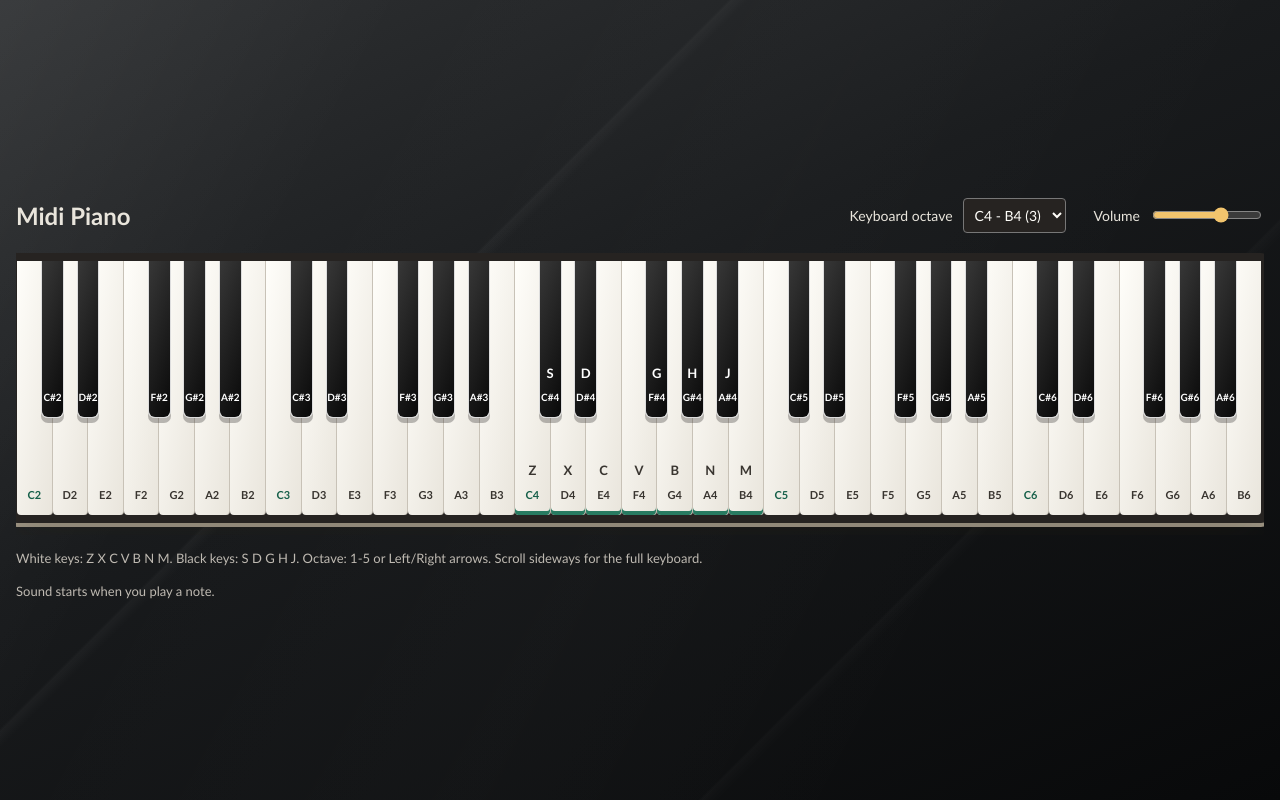
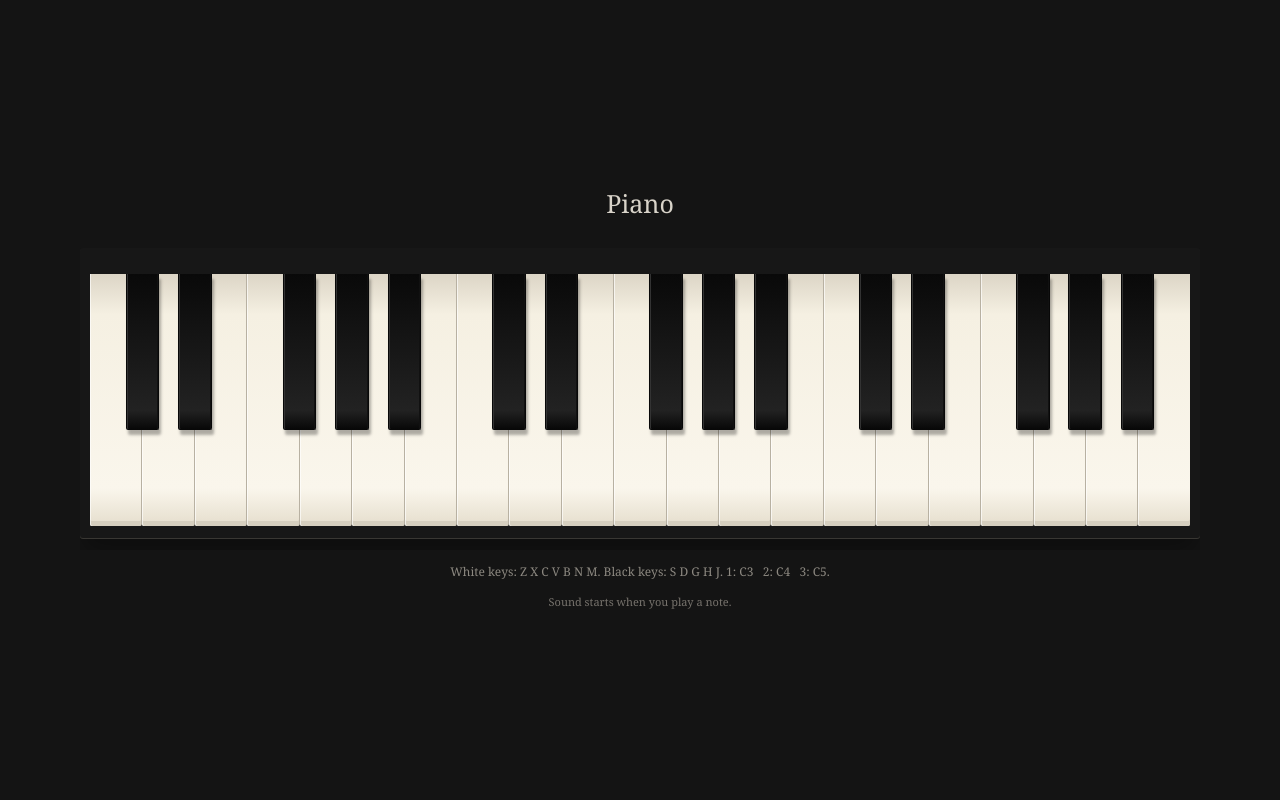
Before and after one commit to DimaMalynskyi/realistic-piano, a website: page index.html in a window 1280 px wide. Drawn offline with Linux system fonts and the light colour scheme.

Commit message:
style: simplify classic piano keyboard design

```diff
--- a/index.html
+++ b/index.html
@@ -9,26 +9,14 @@
 </head>
 <body>
     <main class="instrument">
-        <header class="controls">
-            <h1>Midi Piano</h1>
-            <label for="octave">Keyboard octave
-                <select id="octave">
-                    <option value="2">C2 - B2 (1)</option>
-                    <option value="3">C3 - B3 (2)</option>
-                    <option value="4" selected>C4 - B4 (3)</option>
-                    <option value="5">C5 - B5 (4)</option>
-                    <option value="6">C6 - B6 (5)</option>
-                </select>
-            </label>
-            <label for="volume">Volume
-                <input id="volume" type="range" min="0" max="100" value="65">
-            </label>
+        <header class="piano-heading">
+            <h1>Piano</h1>
         </header>
         <div class="piano-scroll" tabindex="0" aria-label="Scroll piano keyboard">
-            <div class="piano" role="group" aria-label="Piano, C2 through B6"></div>
+            <div class="piano" role="group" aria-label="Piano, C3 through B5"></div>
         </div>
         <p class="help">White keys: Z X C V B N M. Black keys: S D G H J.
-            Octave: 1-5 or Left/Right arrows. Scroll sideways for the full keyboard.</p>
+            1: C3 &nbsp; 2: C4 &nbsp; 3: C5.</p>
         <p id="audio-status" role="status">Sound starts when you play a note.</p>
         <noscript>Enable JavaScript to play the piano.</noscript>
     </main>
--- a/script.js
+++ b/script.js
@@ -1,7 +1,9 @@
 // Midi Piano
 
-const FIRST_OCTAVE = 2
-const LAST_OCTAVE = 6
+const FIRST_OCTAVE = 3
+const LAST_OCTAVE = 5
+const VOICE_GAIN = 0.2
+const ATTACK_TIME = 0.008
 const NOTE_NAMES = ["C", "C#", "D", "D#", "E", "F", "F#", "G", "G#", "A", "A#", "B"]
 const FLAT_NAMES = ["C", "Db", "D", "Eb", "E", "F", "Gb", "G", "Ab", "A", "Bb", "B"]
 const SHORTCUTS = ["Z", "S", "X", "D", "C", "V", "G", "B", "H", "N", "J", "M"]
@@ -24,18 +26,17 @@ for (let octave = FIRST_OCTAVE; octave <= LAST_OCTAVE; octave++) {
 }
 
 const piano = document.querySelector(".piano")
-const octaveSelect = document.querySelector("#octave")
-const volume = document.querySelector("#volume")
 const audioStatus = document.querySelector("#audio-status")
 const notesByName = new Map(NOTE_DETAILS.map(detail => [detail.note, detail]))
 const keyElements = new Map()
 const activeNotes = new Map()
 const inputNotes = new Map()
 const noteBuffers = new Map()
-let selectedOctave = Number(octaveSelect.value)
+let selectedOctave = 4
 let audioContext
 let masterGain
 let compressor
+let toneFilter
 let audioReady
 
 function renderKeys() {
@@ -78,18 +79,16 @@ function renderKeys() {
         key.addEventListener("pointercancel", releasePointer)
         key.addEventListener("lostpointercapture", releasePointer)
     })
-    updateOctave(false)
+    updateShortcuts(false)
 }
 
-function updateOctave(scroll = true) {
+function updateShortcuts(scroll = true) {
     NOTE_DETAILS.forEach(detail => {
         const key = keyElements.get(detail.note)
         const selected = detail.octave === selectedOctave
-        key.classList.toggle("mapped", selected)
         key.querySelector(".shortcut").textContent = selected ? detail.key : ""
         key.setAttribute("aria-label", `${key.title}${selected ? `, keyboard ${detail.key}` : ""}`)
     })
-    octaveSelect.value = selectedOctave
     if (scroll) {
         keyElements.get(`F${selectedOctave}`).scrollIntoView({ block: "nearest", inline: "center" })
     }
@@ -102,13 +101,18 @@ async function ensureAudio() {
     if (!audioContext) {
         audioContext = new AudioContextClass()
         masterGain = audioContext.createGain()
-        masterGain.gain.value = Number(volume.value) / 100
+        masterGain.gain.value = 0.55
+        toneFilter = audioContext.createBiquadFilter()
+        toneFilter.type = "lowpass"
+        toneFilter.frequency.value = 4200
+        toneFilter.Q.value = 0.5
         compressor = audioContext.createDynamicsCompressor()
         compressor.threshold.value = -18
         compressor.knee.value = 18
         compressor.ratio.value = 4
         compressor.attack.value = 0.003
         compressor.release.value = 0.2
+        toneFilter.connect(compressor)
         compressor.connect(masterGain)
         masterGain.connect(audioContext.destination)
         audioContext.addEventListener("statechange", () => {
@@ -134,22 +138,22 @@ function createPianoBuffer(detail) {
     const duration = decay * 4 + 0.15
     const buffer = audioContext.createBuffer(1, Math.ceil(duration * sampleRate), sampleRate)
     const samples = buffer.getChannelData(0)
-    const stiffness = 0.00008 * (detail.frequency / 261.626) ** 0.5
+    const stiffness = 0.00006 * (detail.frequency / 261.626) ** 0.5
     let totalAmplitude = 0
 
-    for (let harmonic = 1; harmonic <= 20; harmonic++) {
+    for (let harmonic = 1; harmonic <= 16; harmonic++) {
         const frequency = detail.frequency * harmonic *
             Math.sqrt((1 + stiffness * harmonic ** 2) / (1 + stiffness))
         if (frequency >= sampleRate * 0.45) break
 
-        const amplitude = 1 / harmonic ** 1.65
+        const amplitude = 1 / harmonic ** 1.9
         totalAmplitude += amplitude
         const partialDecay = decay / (1 + (harmonic - 1) * 0.32)
         const decayStep = Math.exp(-1 / (partialDecay * sampleRate))
         const phaseStep = 2 * Math.PI * frequency / sampleRate
         const rotationReal = Math.cos(phaseStep)
         const rotationImaginary = Math.sin(phaseStep)
-        const attackSamples = sampleRate * (0.004 + 0.002 / harmonic)
+        const attackSamples = sampleRate * (0.006 + 0.002 / harmonic)
         let phaseReal = 1
         let phaseImaginary = 0
         let level = amplitude
@@ -171,7 +175,7 @@ function createPianoBuffer(detail) {
         noiseSeed = (Math.imul(noiseSeed, 1664525) + 1013904223) >>> 0
         const noise = noiseSeed / 2147483648 - 1
         previousNoise = previousNoise * 0.75 + noise * 0.25
-        const hammer = previousNoise * 0.035 * Math.exp(-time / 0.009) * Math.min(1, time / 0.002)
+        const hammer = previousNoise * 0.015 * Math.exp(-time / 0.009) * Math.min(1, time / 0.003)
         const tailFade = Math.min(1, (samples.length - 1 - sampleIndex) / fadeSamples)
         samples[sampleIndex] = (samples[sampleIndex] / totalAmplitude + hammer) * 0.8 * tailFade
     }
@@ -185,9 +189,9 @@ function startNote(detail, entry) {
     const envelope = audioContext.createGain()
     const now = audioContext.currentTime
     envelope.gain.setValueAtTime(0, now)
-    envelope.gain.linearRampToValueAtTime(0.24, now + 0.005)
+    envelope.gain.linearRampToValueAtTime(VOICE_GAIN, now + ATTACK_TIME)
     source.connect(envelope)
-    envelope.connect(compressor)
+    envelope.connect(toneFilter)
     const voice = { source, envelope, startedAt: now, released: false }
     entry.voice = voice
     source.onended = () => {
@@ -202,13 +206,15 @@ function stopNote(voice) {
     if (!voice || voice.released) return
     voice.released = true
     const now = audioContext.currentTime
+    const heldGain = VOICE_GAIN * Math.min(1, (now - voice.startedAt) / ATTACK_TIME)
     if (typeof voice.envelope.gain.cancelAndHoldAtTime === "function") {
         voice.envelope.gain.cancelAndHoldAtTime(now)
     } else {
         voice.envelope.gain.cancelScheduledValues(now)
-        voice.envelope.gain.setValueAtTime(0.24 * Math.min(1, (now - voice.startedAt) / 0.005), now)
+        voice.envelope.gain.setValueAtTime(heldGain, now)
     }
     voice.envelope.gain.setTargetAtTime(0, now, 0.055)
+    voice.envelope.gain.setValueAtTime(heldGain * Math.exp(-0.39 / 0.055), now + 0.39)
     voice.envelope.gain.linearRampToValueAtTime(0, now + 0.4)
     voice.source.stop(now + 0.41)
 }
@@ -264,16 +270,14 @@ function releaseAllInputs() {
 
 document.addEventListener("keydown", event => {
     if (event.ctrlKey || event.metaKey || event.altKey) return
-    if (event.target.closest("textarea, [contenteditable='true'], input:not([type='range'])")) return
-    if (event.repeat) return
+    if (event.target.closest("input, select, textarea, [contenteditable='true']")) return
 
-    const octaveDigit = /^Digit([1-5])$/.exec(event.code)
-    if (octaveDigit || event.code === "ArrowLeft" || event.code === "ArrowRight") {
-        if (event.target.closest("input, select")) return
+    const octaveDigit = /^Digit([1-3])$/.exec(event.code)
+    if (octaveDigit) {
         event.preventDefault()
-        selectedOctave = octaveDigit ? Number(octaveDigit[1]) + FIRST_OCTAVE - 1 :
-            Math.max(FIRST_OCTAVE, Math.min(LAST_OCTAVE, selectedOctave + (event.code === "ArrowRight" ? 1 : -1)))
-        updateOctave()
+        if (event.repeat) return
+        selectedOctave = Number(octaveDigit[1]) + FIRST_OCTAVE - 1
+        updateShortcuts()
         return
     }
 
@@ -283,19 +287,13 @@ document.addEventListener("keydown", event => {
     }
     if (!detail) return
     event.preventDefault()
+    if (event.repeat) return
     pressNote(detail, `keyboard:${event.code}`)
 })
 
 document.addEventListener("keyup", event => releaseInput(`keyboard:${event.code}`))
 document.addEventListener("pointerup", event => releaseInput(`pointer:${event.pointerId}`))
 document.addEventListener("pointercancel", event => releaseInput(`pointer:${event.pointerId}`))
-octaveSelect.addEventListener("change", () => {
-    selectedOctave = Number(octaveSelect.value)
-    updateOctave()
-})
-volume.addEventListener("input", () => {
-    if (masterGain) masterGain.gain.setTargetAtTime(Number(volume.value) / 100, audioContext.currentTime, 0.025)
-})
 window.addEventListener("blur", releaseAllInputs)
 window.addEventListener("pagehide", releaseAllInputs)
 document.addEventListener("visibilitychange", () => {
@@ -303,4 +301,3 @@ document.addEventListener("visibilitychange", () => {
 })
 
 renderKeys()
-updateOctave()
--- a/styles.css
+++ b/styles.css
@@ -1,8 +1,11 @@
 :root {
-	color-scheme: light;
-	font-family: "Trebuchet MS", "Segoe UI", sans-serif;
-	background: #0b0c0d;
-	color: #252321;
+	color-scheme: dark;
+	font-family: Georgia, "Times New Roman", serif;
+	background: #141414;
+	color: #c9c5bd;
+	--ivory: #f5f0e2;
+	--ivory-edge: #d6cfbf;
+	--case: #171717;
 }
 
 * {
@@ -14,71 +17,47 @@ body {
 	margin: 0;
 	display: grid;
 	place-items: center;
-	padding: 32px 16px;
-	background:
-		linear-gradient(135deg, transparent 0 35%, rgb(255 255 255 / 3%) 35.2%, transparent 36%, transparent 72%, rgb(255 255 255 / 2%) 72.2%, transparent 73%),
-		linear-gradient(118deg, rgb(255 255 255 / 5%) 0%, transparent 24%, rgb(255 255 255 / 1.5%) 52%, transparent 76%),
-		linear-gradient(155deg, #303234 0%, #191b1d 42%, #08090a 100%);
+	padding: 40px 24px;
+	background: #141414;
 }
 
 .instrument {
-	width: min(1440px, 100%);
+	width: min(1120px, 100%);
 	min-width: 0;
 }
 
-.controls {
-	display: flex;
-	align-items: center;
-	flex-wrap: wrap;
-	gap: 16px 28px;
-	margin-bottom: 20px;
-	color: #e9e5dc;
+.piano-heading {
+	margin-bottom: 28px;
+	text-align: center;
 }
 
 h1 {
-	margin: 0 auto 0 0;
-	font-size: 24px;
-}
-
-.controls label {
-	display: flex;
-	align-items: center;
-	gap: 10px;
-	font-size: 14px;
-}
-
-select {
-	padding: 7px;
-	border: 1px solid #777;
-	border-radius: 4px;
-	background: #262321;
-	color: #fffefa;
-	font: inherit;
-}
-
-input[type="range"] {
-	width: 110px;
-	accent-color: #f2c46d;
+	margin: 0;
+	font-size: 25px;
+	font-weight: 400;
+	color: #d8d3c9;
 }
 
 .piano-scroll {
 	width: 100%;
 	overflow-x: auto;
 	padding-bottom: 12px;
-	scrollbar-color: #a39a89 #191b1d;
+	scrollbar-width: thin;
+	scrollbar-color: #56534e #141414;
 }
 
 .piano {
 	position: relative;
 	display: flex;
-	width: max(100%, 1260px);
-	height: 270px;
+	width: max(100%, 860px);
+	height: 290px;
 	overflow: hidden;
-	border: 8px solid #262321;
-	border-radius: 8px;
-	background: #262321;
-	box-shadow: 0 24px 48px rgb(47 39 29 / 18%), 0 4px 0 #a39a89;
-	touch-action: none;
+	border: solid var(--case);
+	border-width: 26px 10px 12px;
+	border-radius: 3px;
+	background: var(--case);
+	box-shadow: 0 1px 0 #393733, 0 16px 28px rgb(0 0 0 / 35%);
+	touch-action: pan-x;
 	user-select: none;
 }
 
@@ -88,31 +67,32 @@ input[type="range"] {
 	flex-direction: column;
 	align-items: center;
 	justify-content: flex-end;
-	gap: 8px;
-	padding: 0 0 14px;
+	gap: 7px;
+	padding: 0 0 16px;
 	font-family: inherit;
-	touch-action: none;
+	touch-action: pan-x;
 	cursor: pointer;
 	outline: none;
-	transition: background-color 90ms ease, transform 90ms ease;
 }
 
 .note-label {
-	font-size: 11px;
-	font-weight: 700;
+	visibility: hidden;
+	font-size: 12px;
+	font-weight: 400;
 	pointer-events: none;
 }
 
 .shortcut {
+	visibility: hidden;
 	height: 18px;
-	font-size: 13px;
-	font-weight: 700;
+	font-size: 11px;
+	font-weight: 400;
 	pointer-events: none;
 }
 
 .key:focus-visible,
 .piano-scroll:focus-visible {
-	outline: 2px solid #287b61;
+	outline: 2px solid #a99c81;
 	outline-offset: -3px;
 }
 
@@ -121,27 +101,21 @@ input[type="range"] {
 	flex: 1 1 0;
 	min-width: 0;
 	border: 0;
-	border-right: 1px solid #c8c2b7;
-	border-radius: 0 0 4px 4px;
-	background: linear-gradient(100deg, #fffefa, #e9e5dc);
-	color: #393530;
+	border-right: 1px solid #b8b1a2;
+	border-radius: 0 0 2px 2px;
+	background: linear-gradient(to bottom, #dcd5c6 0%, var(--ivory) 16%, #faf6ec 85%, #e5decd 100%);
+	box-shadow: inset 1px 0 0 rgb(255 255 255 / 65%), inset 0 -5px 0 var(--ivory-edge);
+	color: #777063;
 }
 
 .white:last-child {
 	border-right: 0;
 }
 
-.white.mapped {
-	box-shadow: inset 0 -4px #287b61;
-}
-
-.white[data-note^="C"] .note-label {
-	color: #17604a;
-}
-
 .white.active {
-	transform: translateY(3px);
-	background: #f2c46d;
+	transform: translateY(2px);
+	background: linear-gradient(to bottom, #cec6b7, #e7dfcf 20%, #eee7d9);
+	box-shadow: inset 0 3px 8px rgb(0 0 0 / 12%), inset 0 -2px 0 #ccc3b1;
 }
 
 .black {
@@ -149,33 +123,37 @@ input[type="range"] {
 	top: 0;
 	z-index: 1;
 	height: 62%;
-	border: 1px solid #ddd;
+	border: 1px solid #080808;
 	border-top: 0;
-	border-radius: 0 0 7px 7px;
-	background: linear-gradient(110deg, #373737, #090909);
-	box-shadow: 0 5px 0 rgb(38 35 33 / 30%);
-	color: #fff;
+	border-radius: 0 0 2px 2px;
+	background: linear-gradient(to bottom, #090909, #222 88%, #080808);
+	box-shadow: inset 1px 0 0 #333, inset -1px 0 0 #111, 2px 5px 3px rgb(0 0 0 / 30%);
+	color: #b0aca3;
 }
 
 .black.active {
-	transform: translateY(3px);
-	background: #287b61;
+	transform: translateY(2px);
+	background: #101010;
+	box-shadow: inset 0 2px 5px #000, 1px 2px 2px rgb(0 0 0 / 30%);
 }
 
 .black .note-label {
-	font-size: 10px;
+	font-size: 11px;
 }
 
 .help,
 #audio-status,
 noscript {
-	color: #bfbab2;
-	font-size: 13px;
+	color: #8c8880;
+	font-size: 12px;
 	line-height: 1.6;
+	text-align: center;
 }
 
 #audio-status {
 	min-height: 21px;
+	font-size: 11px;
+	color: #77736d;
 	margin-bottom: 0;
 }
 
@@ -184,16 +162,11 @@ noscript {
 		padding: 24px 12px;
 	}
 
-	.controls {
-		gap: 16px;
-	}
-
-	h1 {
-		width: 100%;
+	.piano-heading {
+		margin-bottom: 20px;
 	}
 
 	.piano {
-		width: 1480px;
 		height: 250px;
 	}
 }
```
Also changed, not shown: README.md.
